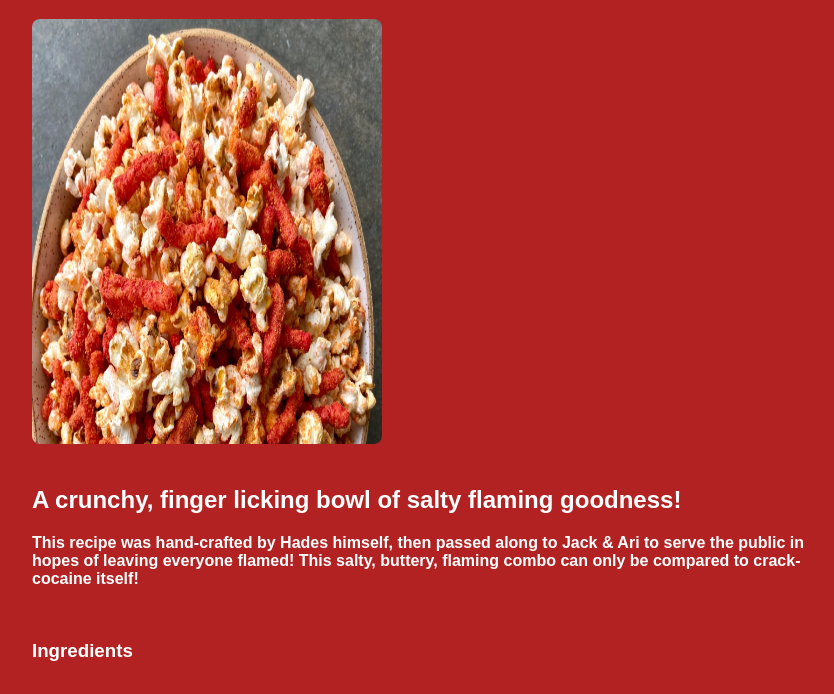
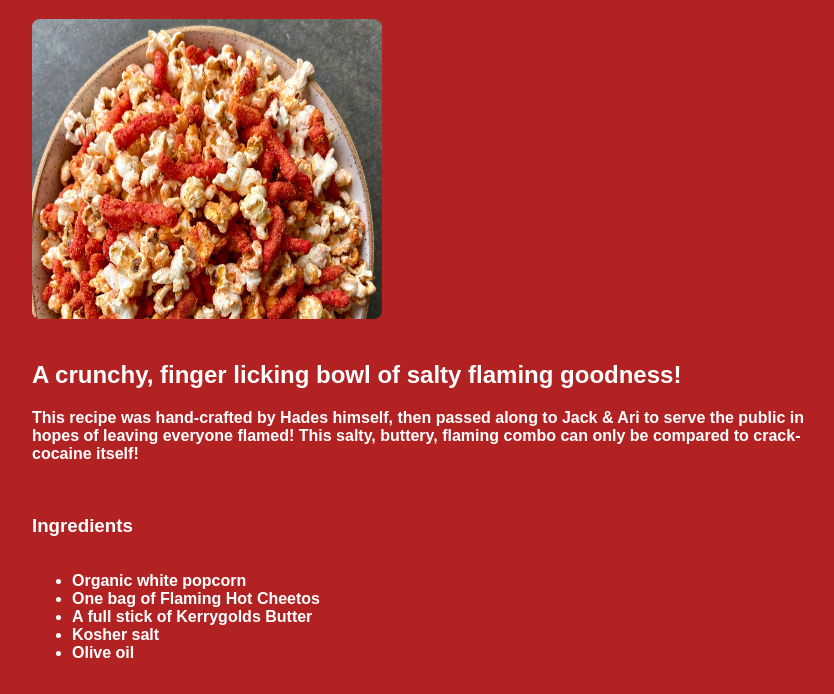
Before and after one commit to sackjencz/odin-recipes, a plain HTML site: page recipes/flamingpopcorn.html in a window 1280 px wide. In both pictures the pointer is over the picture 402 px from the left and 217 px from the top of the page. Shown: the part 61-755 px from the top of the page, without its empty margins (208-1042 px from the left). Drawn offline with Linux system fonts and the light colour scheme.

Commit message:
Fix .pop hover animation

```diff
--- a/style.css
+++ b/style.css
@@ -15,6 +15,11 @@ img {
 img:hover {
     width: 350px;
     height: 425px;
+}
+
+.pop:hover {
+    width: 350px;
+    height: 300px;
 }
 
 .pasta {
```
